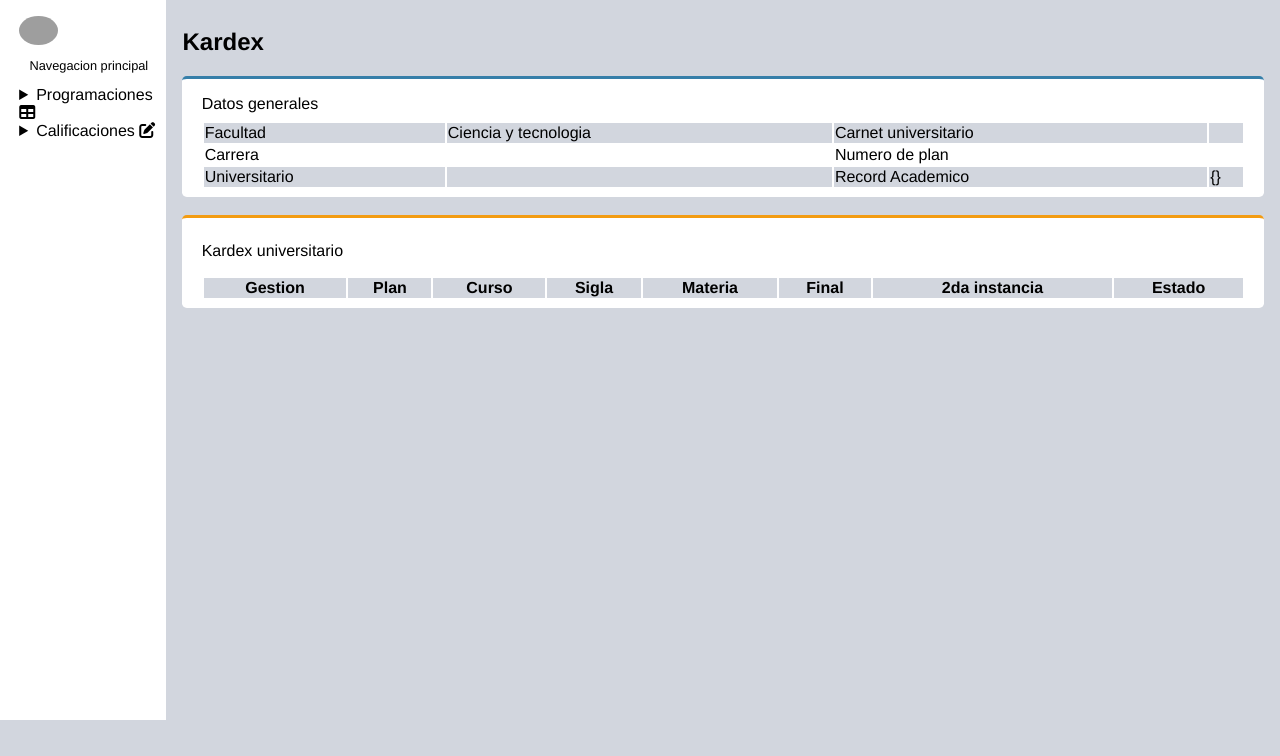
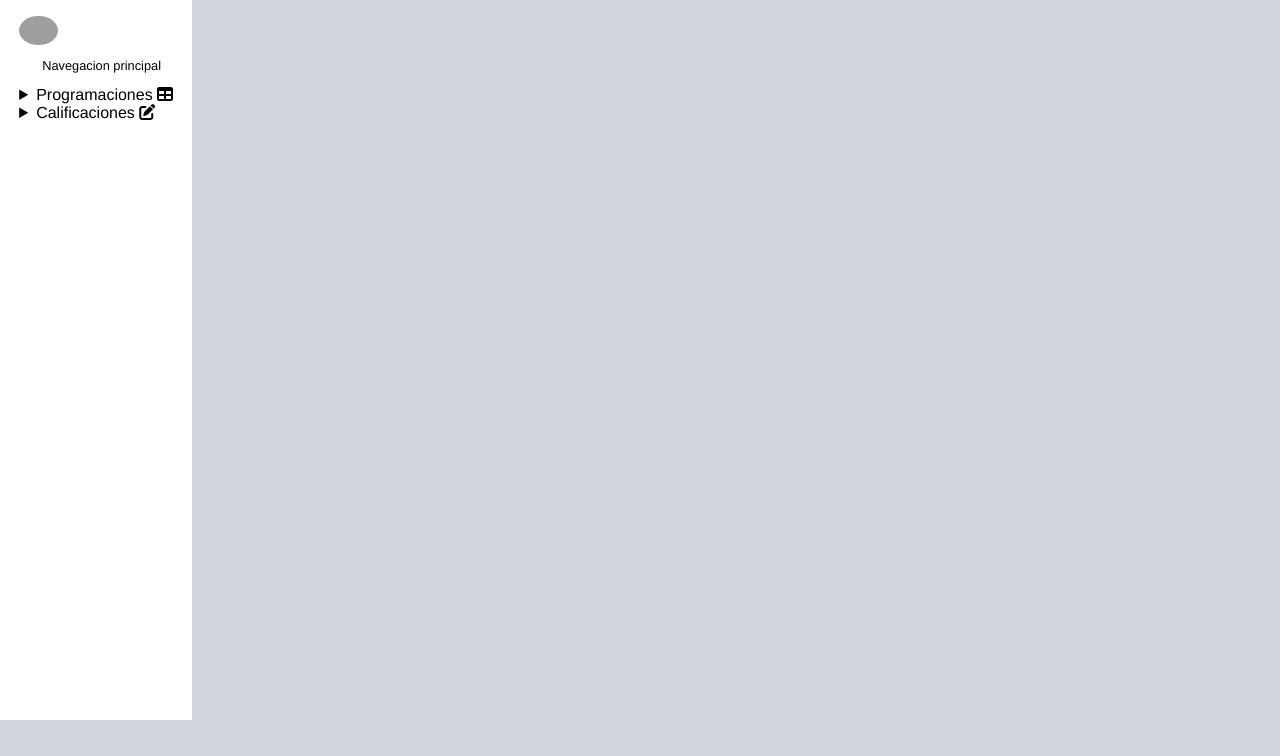
Before and after one commit to MartinAAcebeyL/SemesterCourseRecommendation, a Django app: template apps/alumnos/templates/horario.html in a window 1280 px wide. Shown: the part 44-800 px from the top of the page. Run offline with Django 4.2, Linux system fonts and the light colour scheme; the template is opened without the code that fills it, so the values that code supplies are empty; parts of the project's set-up code (start-up, migrations or seed data) failed here and were passed over; grey boxes are pictures that could not be loaded.

Commit message:
arreglo a la DB

```diff
--- a/apps/alumnos/templates/horario.html
+++ b/apps/alumnos/templates/horario.html
@@ -1,67 +1,4 @@
-{% extends 'base.html' %} {% block content %}
-<div class="container-kardex">
-  <h2>Kardex</h2>
-  <section id="header">
-    <p>Datos generales</p>
-    <table>
-      <tr class="fondo-opaco">
-        <td>Facultad</td>
-        <td>Ciencia y tecnologia</td>
-        <td>Carnet universitario</td>
-        <td>{{user.cu}}</td>
-      </tr>
-      <tr>
-        <td>Carrera</td>
-        <td>{{user.carrera}}</td>
-        <td>Numero de plan</td>
-        <td>{{user.kardex.plan}}</td>
-      </tr>
-      <tr class="fondo-opaco">
-        <td>Universitario</td>
-        <td>{{user.name}} {{user.last_name}}</td>
-        <td>Record Academico</td>
-        <td>{}</td>
-      </tr>
-    </table>
-  </section>
-  <br />
-  <section id="notas">
-    <p>Kardex universitario</p>
-    <table>
-      <thead class="fondo-opaco">
-        <th>Gestion</th>
-        <th>Plan</th>
-        <th>Curso</th>
-        <th>Sigla</th>
-        <th>Materia</th>
-        <th>Final</th>
-        <th>2da instancia</th>
-        <th>Estado</th>
-      </thead>
-      <tbody>
-        {% for calificacion in calificaciones%}
-        <tr>
-          <td>{{calificacion.gestion}}/{{calificacion.anio}}</td>
-          <td>{{user.kardex.plan}}</td>
-          <td>{{calificacion.materia.curso}}</td>
-          <td>{{calificacion.materia.sigla}}</td>
-          <td>{{calificacion.materia.nombre}}</td>
-          <td>{{calificacion.final}}</td>
-          {%if calificacion.segunda_instancia %}
-          <td>{{calificacion.segunda_instancia}}</td>
-          {%else%}
-          <td>-</td>
-          {%endif%} {%if calificacion.estado == "ap" %}
-          <td>Aprobado</td>
-          {%elif calificacion.estado == "rp" %}
-          <td>Reprobado</td>
-          {%else%}
-          <td>Convalidado</td>
-          {%endif%}
-        </tr>
-        {%endfor%}
-      </tbody>
-    </table>
-  </section>
-</div>
+{% extends 'base.html' %}
+{% block content %}
+
 {% endblock %}
--- a/apps/alumnos/urls.py
+++ b/apps/alumnos/urls.py
@@ -1,6 +1,7 @@
 from django.urls import path
-from .views import kardex
+from .views import kardex, horario_sugerido
 
 urlpatterns = [
     path('kardex/', kardex, name='kardex'),
+    path('horario/sugerido/', horario_sugerido, name='horario_sugerido'),
 ]
--- a/apps/horarios/admin.py
+++ b/apps/horarios/admin.py
@@ -5,7 +5,7 @@
 
 
 class HorariosAdmin(admin.ModelAdmin):
-    list_display = ('materia', 'aula', 'tipo', 'docente')
+    list_display = ('id', 'materia', 'aula', 'tipo', 'docente','grupo')
 
 
 admin.site.register(Horarios, HorariosAdmin)
--- a/apps/horarios/models.py
+++ b/apps/horarios/models.py
@@ -15,7 +15,7 @@
     tipo = models.CharField(max_length=3,
                             choices=TipoMateria.choices,
                             default=TipoMateria.teoria)
-
+    grupo = models.IntegerField(default=11)
     # llaves foreneas
     docente = models.ForeignKey(
         Docentes, on_delete=models.CASCADE, related_name='horarios')
--- a/apps/materia/admin.py
+++ b/apps/materia/admin.py
@@ -6,9 +6,7 @@
 
 class MateriasAdmin(admin.ModelAdmin):
 
-    # fields = ('nombre', 'sigla', 'curso', 'creditos', 'pre_requisitos')
-
-    list_display = ('sigla', 'nombre', 'curso', 'tipo', 'creditos')
+    list_display = ('sigla', 'id', 'nombre', 'curso', 'tipo', 'creditos')
 
 
 admin.site.register(Materias, MateriasAdmin)
--- a/templates/menu.html
+++ b/templates/menu.html
@@ -1,5 +1,7 @@
 {% url 'kardex' as kardex %}
-{% load static %}
+{% url 'horario_sugerido' as horario_sugerido %}
+
+{%load static %}
 <section id="menu">
   <header>
     <img src="{% static 'images/estudiante1.jpg' %}" alt="estudiante" />
@@ -15,11 +17,13 @@
       <summary>Programaciones <i class="fa-solid fa-table"></i></summary>
       <ul>
         <li><a href="">Programarme</a></li>
-        <li><a href="">Horario Sugerido</a></li>
+        <li><a href="{{horario_sugerido}}">Horario Sugerido</a></li>
       </ul>
     </details>
     <details class="opciones">
-      <summary>Calificaciones <i class="fa-solid fa-pen-to-square"></i></summary>
+      <summary>
+        Calificaciones <i class="fa-solid fa-pen-to-square"></i>
+      </summary>
       <ul>
         <li><a href="{{kardex}}">Kardex</a></li>
       </ul>
```
Also changed, not shown: apps/alumnos/funciones/horario.py (added, +17 -0 lines), apps/alumnos/views.py (+23 -1 lines), apps/materia/models.py (+11 -4 lines), apps/alumnos/funciones/__init__.py (added), apps/calificaciones/migrations/0004_alter_calificaciones_estado.py (added), apps/horarios/migrations/0004_horarios_grupo.py (added), apps/materia/migrations/0006_materias_tiene_lab.py (added).
